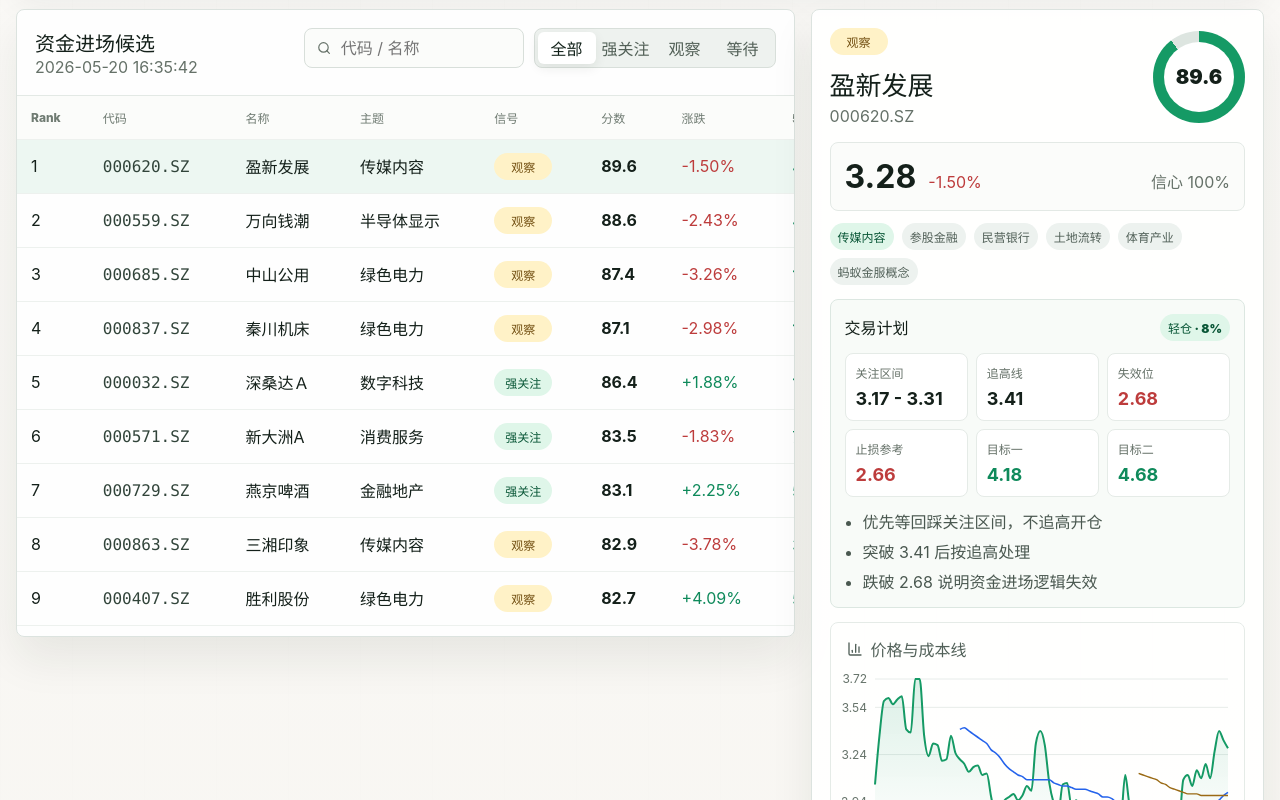
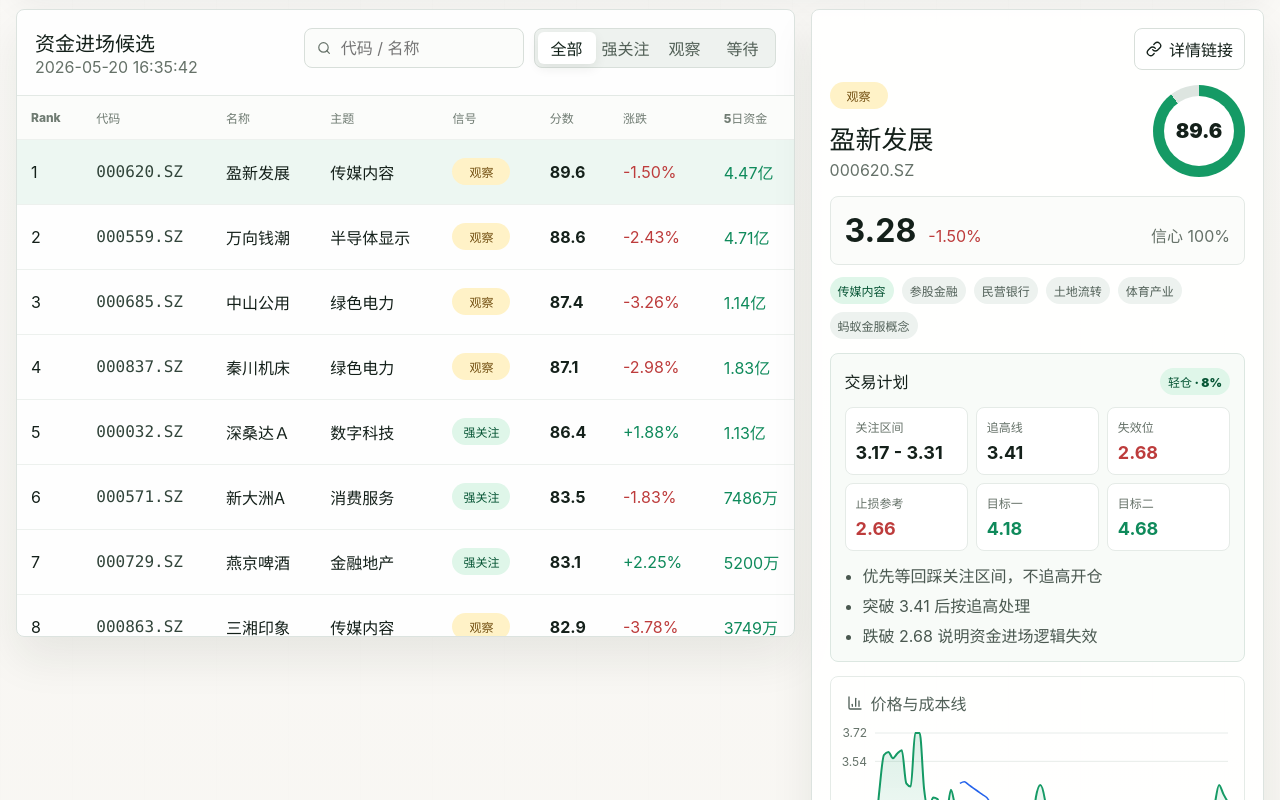
Before and after one commit to a0714z/a-share-money-radar, a React (Vite) app: page / in a window 1280 px wide. Shown: the part 1380-2180 px from the top of the page. Built offline with nearby package versions, Linux system fonts and the light colour scheme.

Commit message:
Add shareable stock detail routes

```diff
--- a/src/App.tsx
+++ b/src/App.tsx
@@ -2,12 +2,14 @@ import { useEffect, useMemo, useState } from "react";
 import {
   Activity,
   AlertTriangle,
+  ArrowLeft,
   BadgeCheck,
   BarChart3,
   CalendarClock,
   CircleDollarSign,
   Filter,
   History,
+  Link as LinkIcon,
   ListChecks,
   Percent,
   Radar,
@@ -79,6 +81,21 @@ function marketActionText(market?: MarketRegime) {
 
 function allPicks(report: ScanReport) {
   return [...report.picks, ...report.watchlist, ...report.avoided].sort((a, b) => a.rank - b.rank);
+}
+
+function parseStockHash() {
+  const match = window.location.hash.match(/^#\/stock\/([^/?#]+)/);
+  return match ? decodeURIComponent(match[1]).toUpperCase() : undefined;
+}
+
+function stockHash(instrument: string) {
+  return `#/stock/${encodeURIComponent(instrument)}`;
+}
+
+function findPick(report: ScanReport, instrument?: string) {
+  if (!instrument) return undefined;
+  const key = instrument.toUpperCase();
+  return allPicks(report).find((pick) => pick.instrument.toUpperCase() === key || pick.code.toUpperCase() === key);
 }
 
 function triggerText(trigger?: NonNullable<ReviewRecord["planReplay"]>["firstTrigger"]) {
@@ -160,11 +177,13 @@ function ScoreRing({ value }: { value: number }) {
 function PickTable({
   picks,
   selected,
-  onSelect
+  onSelect,
+  onOpen
 }: {
   picks: StockPick[];
   selected?: StockPick;
   onSelect: (pick: StockPick) => void;
+  onOpen: (pick: StockPick) => void;
 }) {
   return (
     <div className="table-wrap">
@@ -181,6 +200,7 @@ function PickTable({
             <th>5日资金</th>
             <th>分位</th>
             <th>成交额</th>
+            <th>操作</th>
           </tr>
         </thead>
         <tbody>
@@ -204,6 +224,17 @@ function PickTable({
               <td data-label="5日资金" className={pick.flow5d >= 0 ? "up" : "down"}>{formatMoney(pick.flow5d)}</td>
               <td data-label="分位">{pick.valuePosition.toFixed(1)}%</td>
               <td data-label="成交额">{formatMoney(pick.amount)}</td>
+              <td data-label="操作">
+                <button
+                  className="mini-action"
+                  onClick={(event) => {
+                    event.stopPropagation();
+                    onOpen(pick);
+                  }}
+                >
+                  详情
+                </button>
+              </td>
             </tr>
           ))}
         </tbody>
@@ -213,7 +244,26 @@ function PickTable({
   );
 }
 
-function PickDetail({ pick, reviewRecords }: { pick: StockPick; reviewRecords: ReviewRecord[] }) {
+function DetailActions({ pick, onBack }: { pick: StockPick; onBack?: () => void }) {
+  const href = stockHash(pick.instrument);
+
+  return (
+    <div className="detail-actions">
+      {onBack && (
+        <button className="icon-action" onClick={onBack} title="返回列表">
+          <ArrowLeft size={16} />
+          <span>返回</span>
+        </button>
+      )}
+      <a className="icon-action" href={href} title="打开可分享详情链接">
+        <LinkIcon size={16} />
+        <span>详情链接</span>
+      </a>
+    </div>
+  );
+}
+
+function PickDetail({ pick, reviewRecords, onBack }: { pick: StockPick; reviewRecords: ReviewRecord[]; onBack?: () => void }) {
   const plan = pick.tradePlan;
   const historySignals = reviewRecords
     .filter((record) => record.instrument === pick.instrument)
@@ -222,6 +272,7 @@ function PickDetail({ pick, reviewRecords }: { pick: StockPick; reviewRecords: R
 
   return (
     <aside className="detail-panel">
+      <DetailActions pick={pick} onBack={onBack} />
       <div className="detail-head">
         <div>
           <span className={`signal signal-${pick.signal}`}>{pick.rating}</span>
@@ -710,21 +761,61 @@ function ReviewPanel({ review }: { review: ReviewReport }) {
   );
 }
 
+function StockDetailPage({
+  pick,
+  reviewRecords,
+  onBack
+}: {
+  pick?: StockPick;
+  reviewRecords: ReviewRecord[];
+  onBack: () => void;
+}) {
+  if (!pick) {
+    return (
+      <section className="list-panel standalone-empty">
+        <div className="panel-toolbar">
+          <div>
+            <h2>未找到标的</h2>
+            <span>这个详情链接没有匹配到当前报告里的候选项</span>
+          </div>
+          <button className="icon-action" onClick={onBack}>
+            <ArrowLeft size={16} />
+            <span>返回</span>
+          </button>
+        </div>
+      </section>
+    );
+  }
+
+  return (
+    <section className="stock-page">
+      <PickDetail pick={pick} reviewRecords={reviewRecords} onBack={onBack} />
+    </section>
+  );
+}
+
 export default function App() {
   const [report, setReport] = useState<ScanReport>(sampleReport);
   const [review, setReview] = useState<ReviewReport>(sampleReview);
   const [view, setView] = useState<"radar" | "review">("radar");
+  const [stockRoute, setStockRoute] = useState<string | undefined>(() => parseStockHash());
   const [query, setQuery] = useState("");
   const [signal, setSignal] = useState<Signal | "all">("all");
   const [selected, setSelected] = useState<StockPick | undefined>(sampleReport.picks[0]);
   const [status, setStatus] = useState<"loading" | "live" | "sample">("loading");
 
   useEffect(() => {
+    const handleHash = () => setStockRoute(parseStockHash());
+    window.addEventListener("hashchange", handleHash);
+    return () => window.removeEventListener("hashchange", handleHash);
+  }, []);
+
+  useEffect(() => {
     loadReport()
       .then((liveReport) => {
         setReport(liveReport);
         setStatus(liveReport.meta.mode === "live" ? "live" : "sample");
-        setSelected(allPicks(liveReport)[0]);
+        setSelected(findPick(liveReport, parseStockHash()) ?? allPicks(liveReport)[0]);
       })
       .catch(() => {
         setStatus("sample");
@@ -758,6 +849,21 @@ export default function App() {
     }
   }, [rows, selected]);
 
+  const clearRoute = () => {
+    if (window.location.hash) {
+      window.history.pushState(null, "", `${window.location.pathname}${window.location.search}`);
+    }
+    setStockRoute(undefined);
+  };
+
+  const openStock = (pick: StockPick) => {
+    setSelected(pick);
+    window.location.hash = stockHash(pick.instrument);
+    setStockRoute(pick.instrument);
+  };
+
+  const routedPick = findPick(report, stockRoute);
+
   const liveBadge = status === "live" ? "Live" : status === "loading" ? "Loading" : "Sample";
 
   return (
@@ -774,10 +880,22 @@ export default function App() {
         </div>
         <div className="top-actions">
           <div className="view-switch">
-            <button className={view === "radar" ? "active" : ""} onClick={() => setView("radar")}>
+            <button
+              className={view === "radar" && !stockRoute ? "active" : ""}
+              onClick={() => {
+                clearRoute();
+                setView("radar");
+              }}
+            >
               今日选股
             </button>
-            <button className={view === "review" ? "active" : ""} onClick={() => setView("review")}>
+            <button
+              className={view === "review" && !stockRoute ? "active" : ""}
+              onClick={() => {
+                clearRoute();
+                setView("review");
+              }}
+            >
               复盘统计
             </button>
           </div>
@@ -788,7 +906,9 @@ export default function App() {
         </div>
       </header>
 
-      {view === "radar" ? (
+      {stockRoute ? (
+        <StockDetailPage pick={routedPick} reviewRecords={review.records} onBack={clearRoute} />
+      ) : view === "radar" ? (
         <>
           <section className="summary-grid">
             <Metric icon={CalendarClock} label="交易日" value={report.meta.tradeDate} tone="blue" />
@@ -827,7 +947,7 @@ export default function App() {
                   </div>
                 </div>
               </div>
-              <PickTable picks={rows} selected={selected} onSelect={setSelected} />
+              <PickTable picks={rows} selected={selected} onSelect={setSelected} onOpen={openStock} />
             </div>
             {selected && <PickDetail pick={selected} reviewRecords={review.records} />}
           </section>
--- a/src/styles.css
+++ b/src/styles.css
@@ -33,6 +33,11 @@ input {
 
 button {
   cursor: pointer;
+}
+
+a {
+  color: inherit;
+  text-decoration: none;
 }
 
 .app-shell {
@@ -674,6 +679,35 @@ tbody tr.is-selected {
   background: #eef0f3;
 }
 
+.mini-action,
+.icon-action {
+  display: inline-flex;
+  align-items: center;
+  justify-content: center;
+  gap: 7px;
+  border: 1px solid #d8dfda;
+  border-radius: 8px;
+  color: #14201a;
+  background: #ffffff;
+  font-weight: 800;
+}
+
+.mini-action {
+  min-width: 58px;
+  min-height: 32px;
+  padding: 6px 10px;
+}
+
+.icon-action {
+  min-height: 36px;
+  padding: 8px 11px;
+}
+
+.mini-action:hover,
+.icon-action:hover {
+  background: #edf7f2;
+}
+
 .up {
   color: #0f8a5b;
 }
@@ -732,6 +766,26 @@ tbody tr.is-selected {
   top: 16px;
   padding: 18px;
   min-width: 0;
+}
+
+.stock-page {
+  width: min(920px, 100%);
+  margin: 22px auto 0;
+}
+
+.stock-page .detail-panel {
+  position: static;
+}
+
+.standalone-empty {
+  margin-top: 22px;
+}
+
+.detail-actions {
+  display: flex;
+  justify-content: flex-end;
+  gap: 8px;
+  margin-bottom: 12px;
 }
 
 .detail-head {
@@ -1315,6 +1369,22 @@ tbody tr.is-selected {
     justify-self: start;
   }
 
+  .mini-action {
+    justify-self: start;
+  }
+
+  .stock-page {
+    margin-top: 12px;
+  }
+
+  .detail-actions {
+    justify-content: stretch;
+  }
+
+  .detail-actions .icon-action {
+    flex: 1;
+  }
+
   .detail-panel {
     padding: 14px;
   }
```
